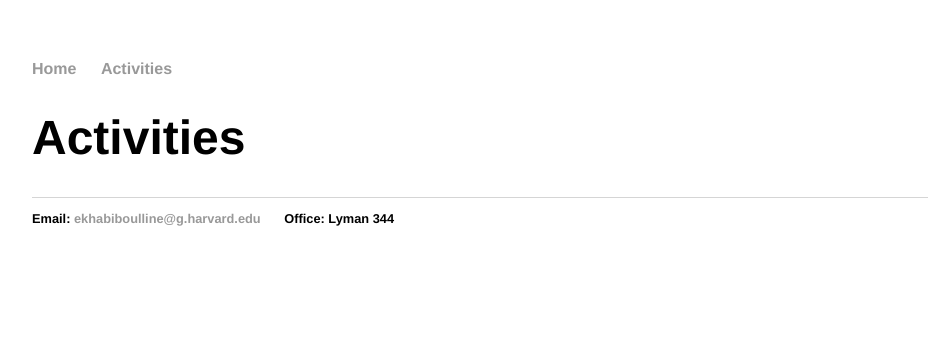
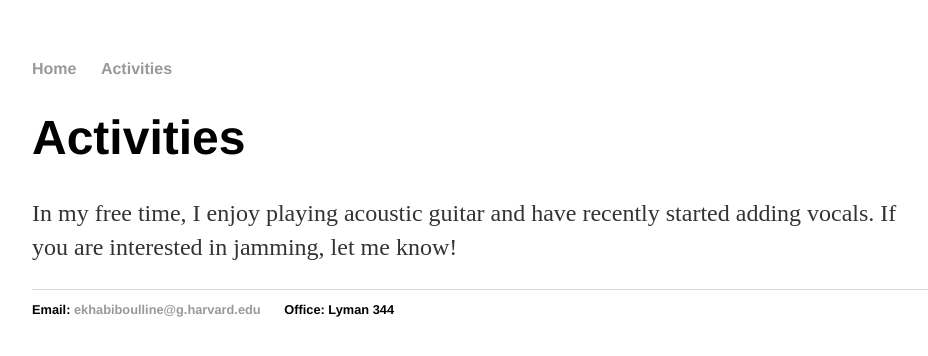
Before and after one commit to emilkhab/emilkhab.github.io, a Jekyll site: the page built from activities/index.html, in a window 1280 px wide. Shown: the top 356 px of the page, without its empty margins (160-1088 px from the left). Built offline with Jekyll 4.4.1, drawn with Linux system fonts in a browser that asks for light colours.

Commit message:
Update index.html

```diff
--- a/activities/index.html
+++ b/activities/index.html
@@ -2,4 +2,7 @@
 layout: default
 title: Activities
 ---
-	<h1>{{page.title}}</h1>
+<h1>{{page.title}}</h1>
+<div class="blurb">
+	<p>In my free time, I enjoy playing acoustic guitar and have recently started adding vocals. If you are interested in jamming, let me know!</p>
+</div>
```
